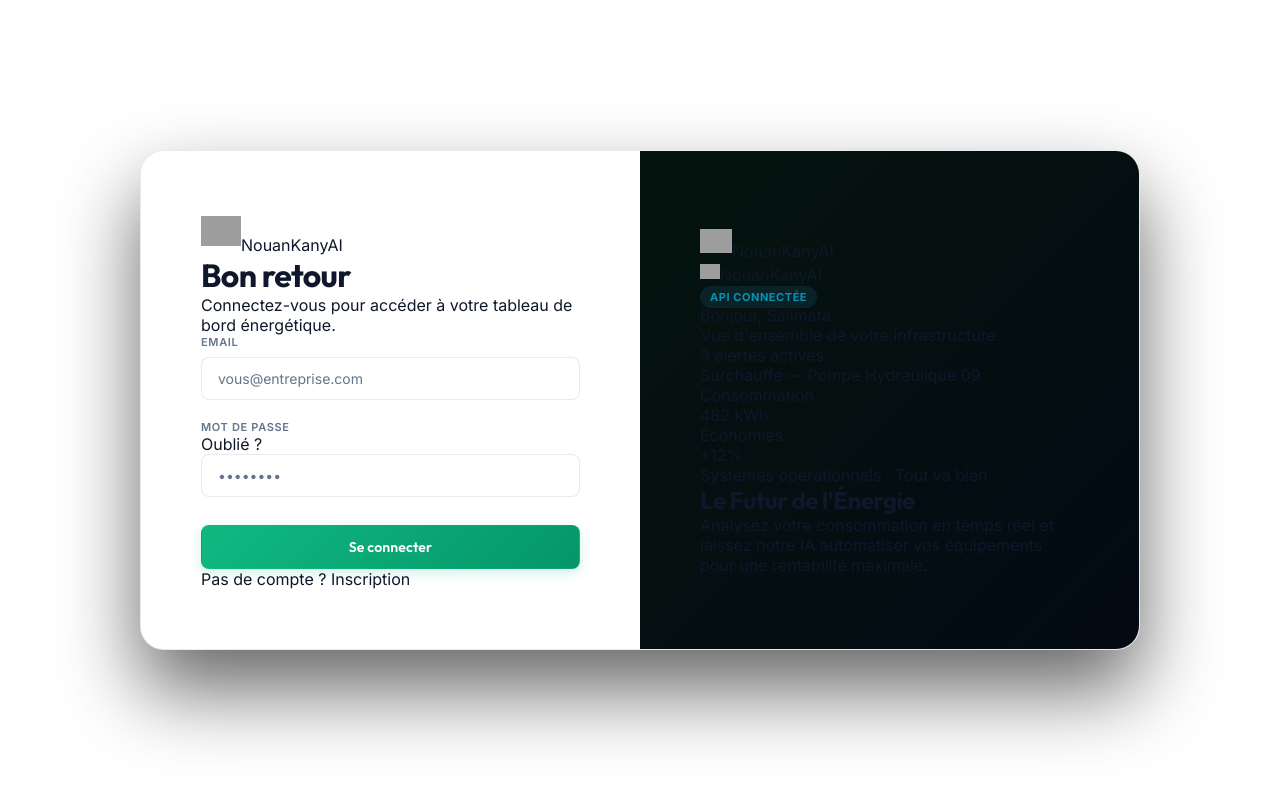
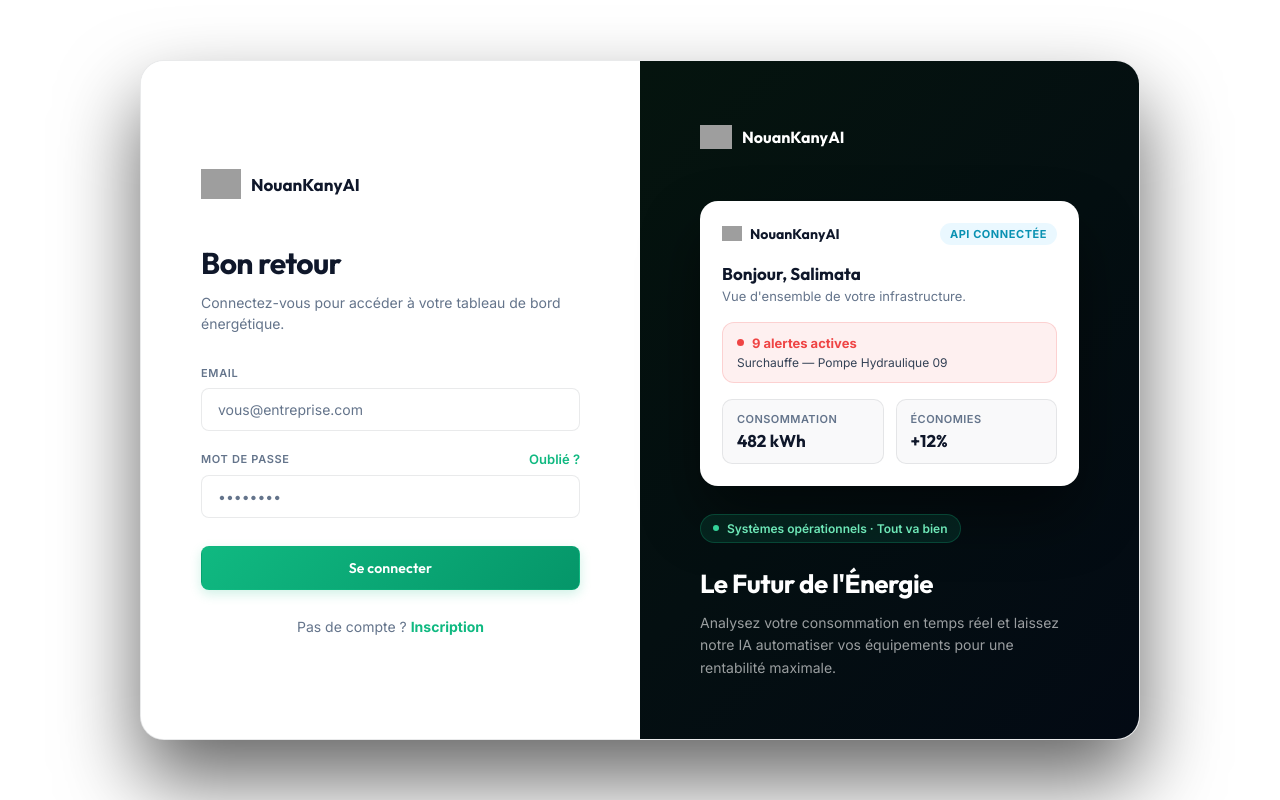
Before and after one commit to herverenard147/NouanKanyAI, a Next.js app in the folder frontend/: page / in a window 1280 px wide. Built offline with nearby package versions, Linux system fonts and the light colour scheme; no server answers; grey boxes are pictures that could not be loaded.

Commit message:
Add styles for authentication components

```diff
--- a/frontend/src/app/globals.css
+++ b/frontend/src/app/globals.css
@@ -215,6 +215,214 @@ a { color: inherit; text-decoration: none; }
   box-shadow: 0 0 0 3px rgba(16,185,129,0.12);
 }
 .input-field::placeholder { color: var(--text-muted); }
+
+/* =============================================
+   AUTH — Split Screen (nouvelle page d'accueil)
+ ============================================= */
+.auth-logo-row {
+  display: flex;
+  align-items: center;
+  gap: 10px;
+  margin-bottom: 40px;
+}
+.auth-logo-row span {
+  font-family: 'Outfit', sans-serif;
+  font-size: 17px;
+  font-weight: 700;
+  color: var(--foreground);
+}
+
+.auth-form-title {
+  font-size: 30px;
+  font-weight: 700;
+  margin-bottom: 10px;
+}
+
+.auth-form-subtitle {
+  font-size: 14px;
+  color: var(--text-muted);
+  line-height: 1.5;
+  margin-bottom: 32px;
+}
+
+.auth-field-row {
+  display: flex;
+  align-items: center;
+  justify-content: space-between;
+  margin-bottom: 8px;
+}
+
+.auth-forgot-link {
+  font-size: 13px;
+  font-weight: 600;
+  color: var(--primary);
+  cursor: pointer;
+}
+.auth-forgot-link:hover { text-decoration: underline; }
+
+.auth-switch-row {
+  margin-top: 28px;
+  text-align: center;
+  font-size: 14px;
+  color: var(--text-muted);
+}
+
+.auth-switch-link {
+  color: var(--primary);
+  font-weight: 700;
+  cursor: pointer;
+}
+.auth-switch-link:hover { text-decoration: underline; }
+
+/* Panneau droit (sombre) */
+.auth-hero-topbar {
+  display: flex;
+  align-items: center;
+  gap: 10px;
+  margin-bottom: 48px;
+}
+.auth-hero-topbar span {
+  font-family: 'Outfit', sans-serif;
+  font-size: 16px;
+  font-weight: 700;
+  color: #fff;
+}
+
+.auth-preview-card {
+  background: #ffffff;
+  border-radius: 18px;
+  padding: 22px;
+  box-shadow: 0 30px 60px rgba(0, 0, 0, 0.45);
+  margin-bottom: 28px;
+}
+
+.auth-preview-card-header {
+  display: flex;
+  align-items: center;
+  justify-content: space-between;
+  margin-bottom: 18px;
+}
+
+.auth-preview-logo {
+  display: flex;
+  align-items: center;
+  gap: 8px;
+  font-family: 'Outfit', sans-serif;
+  font-weight: 700;
+  font-size: 14px;
+  color: var(--foreground);
+}
+
+.auth-preview-greeting {
+  font-family: 'Outfit', sans-serif;
+  font-weight: 700;
+  font-size: 17px;
+  color: var(--foreground);
+  margin-bottom: 4px;
+}
+
+.auth-preview-desc {
+  font-size: 13px;
+  color: var(--text-muted);
+  margin-bottom: 18px;
+}
+
+.auth-preview-alert {
+  background: var(--danger-dim);
+  border: 1px solid rgba(239, 68, 68, 0.18);
+  border-radius: 12px;
+  padding: 12px 14px;
+  margin-bottom: 16px;
+}
+.auth-preview-alert-title {
+  display: flex;
+  align-items: center;
+  gap: 8px;
+  font-size: 13px;
+  font-weight: 700;
+  color: var(--danger);
+  margin-bottom: 4px;
+}
+.auth-preview-alert-title .dot {
+  width: 7px;
+  height: 7px;
+  border-radius: 50%;
+  background: var(--danger);
+  flex-shrink: 0;
+}
+.auth-preview-alert-detail {
+  font-size: 12px;
+  color: var(--text-subtle);
+}
+
+.auth-preview-stats {
+  display: grid;
+  grid-template-columns: 1fr 1fr;
+  gap: 12px;
+}
+.auth-preview-stat {
+  background: var(--surface);
+  border: 1px solid var(--surface-border);
+  border-radius: 10px;
+  padding: 12px 14px;
+}
+.auth-preview-stat-label {
+  font-size: 11px;
+  font-weight: 600;
+  color: var(--text-muted);
+  text-transform: uppercase;
+  letter-spacing: 0.04em;
+  margin-bottom: 4px;
+}
+.auth-preview-stat-value {
+  font-family: 'Outfit', sans-serif;
+  font-size: 17px;
+  font-weight: 700;
+  color: var(--foreground);
+}
+
+.auth-hero-status {
+  display: inline-flex;
+  align-items: center;
+  gap: 8px;
+  align-self: flex-start;
+  background: rgba(16, 185, 129, 0.12);
+  border: 1px solid rgba(16, 185, 129, 0.25);
+  color: #6ee7b7;
+  font-size: 12px;
+  font-weight: 600;
+  padding: 6px 12px;
+  border-radius: 20px;
+  margin-bottom: 24px;
+}
+.auth-hero-status .dot {
+  width: 6px;
+  height: 6px;
+  border-radius: 50%;
+  background: #34d399;
+  flex-shrink: 0;
+}
+
+.auth-hero-footer-title {
+  font-size: 26px;
+  font-weight: 700;
+  color: #fff;
+  margin-bottom: 12px;
+  max-width: 380px;
+}
+
+.auth-hero-footer-desc {
+  font-size: 14px;
+  color: rgba(255, 255, 255, 0.6);
+  line-height: 1.6;
+  max-width: 400px;
+}
+
+@media (max-width: 900px) {
+  .auth-container { flex-direction: column; }
+  .auth-hero { display: none; }
+  .auth-form-container { padding: 40px 24px; }
+}
 
 /* =============================================
    DASHBOARD LAYOUT
```
